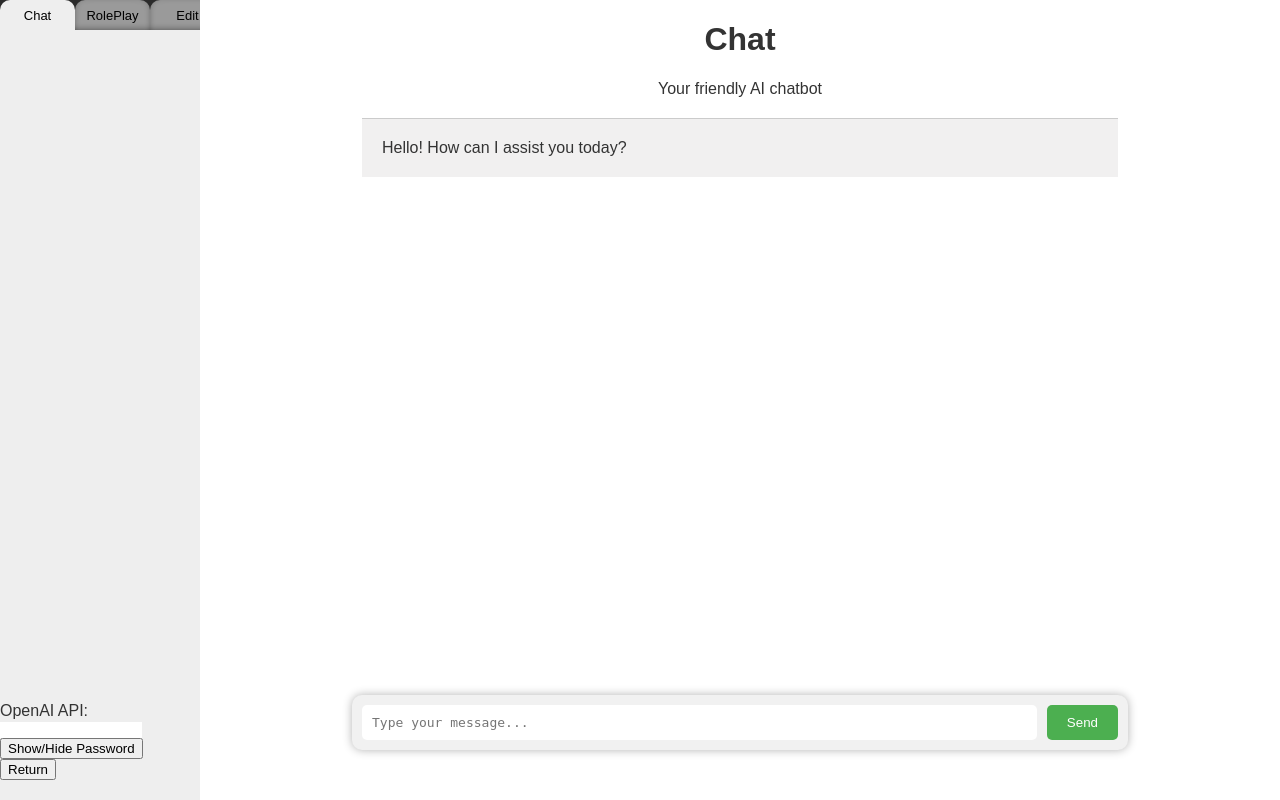
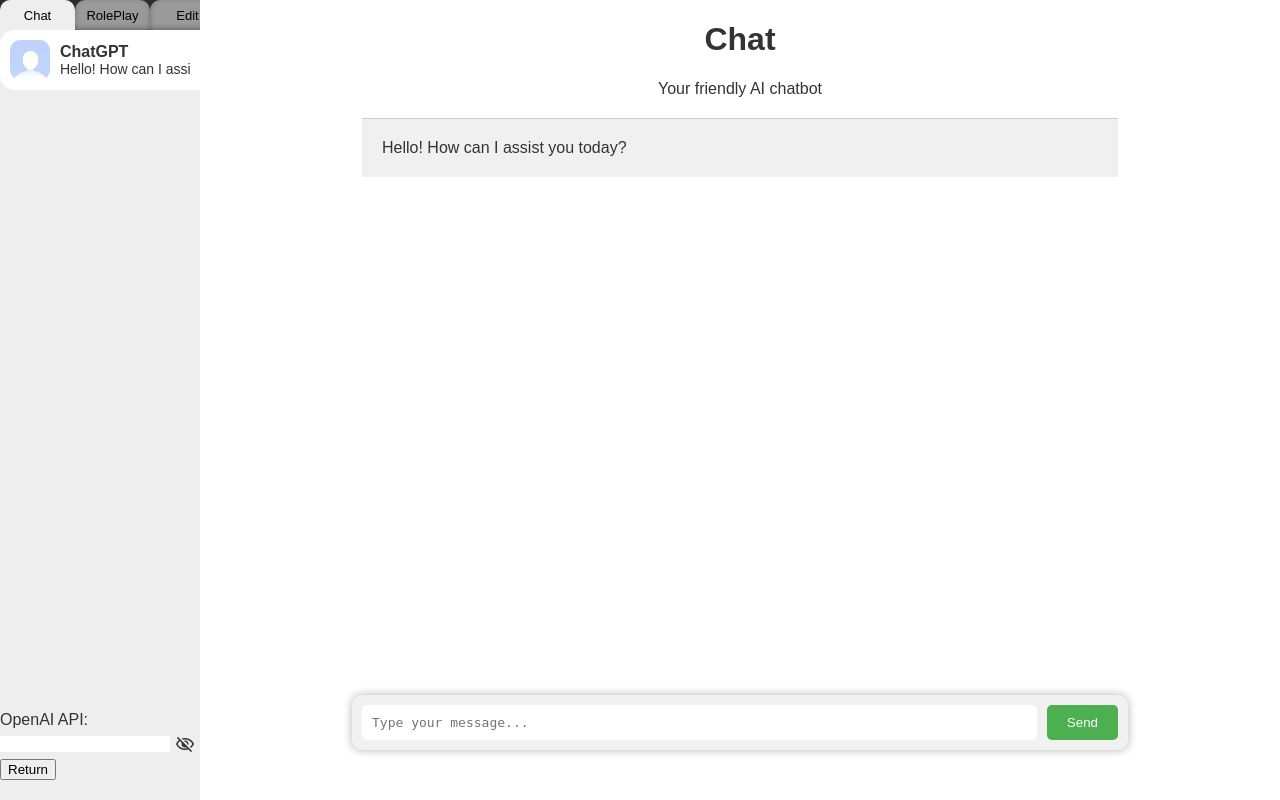
Before and after one commit to lilycyf/chatgpt-rpg, a Django app: page /chat/ in a window 1280 px wide. Run offline with Django 4.2, Linux system fonts and the light colour scheme.

Commit message:
refactored code and added ui
-added chat histories ui
-added api ui

```diff
--- a/chatchatchat/static/css/style.css
+++ b/chatchatchat/static/css/style.css
@@ -76,17 +77,73 @@ h3 {
   height: 16px;
   padding: 0px;
   border: 0px;
+  width: 100%;
+}
+
+.material-symbols-outlined#open-ai-api-toggle-btn {
+  font-size: 20px;
+  margin: 5px;
+  font-variation-settings: 'OPSZ' 20;
+  cursor: pointer;
+}
+
+.chat-history {
+  display: flex;
+  align-items: center;
+  height: 40px;
+  padding: 10px;
+  cursor: pointer;
+}
+
+.chat-history.active {
+  background-color: white;
+  border-top-left-radius: 15px;
+  border-bottom-left-radius: 15px;
+  cursor: default;
+}
+
+.chat-history-headshot {
+  height: 100%;
+}
+
+.chat-history-headshot img {
+  height: 100%;
+  object-fit: cover;
+  border-radius: 10px;
+}
+
+.chat-history-name {
+  flex-grow: 1;
+  max-height: 100%;
+  overflow: hidden;
+  white-space: nowrap;
+  text-overflow: ellipsis;
+  padding-left: 10px;
+}
+
+.chat-history-name h4 {
+
+  margin: 0;
+}
+
+.chat-history-name p {
+  margin: 0;
+  font-size: 14px;
 }
 
 /* chat */
 
-.chatbot-container {
+.chatbot-container,
+.roleplay-container,
+.edit-container {
   position: relative;
   height: 100%;
   margin-left: 200px;
 }
 
-.chatbot {
+.chatbot,
+.edit,
+.roleplay {
   height: 100%;
   width: 100%;
   display: flex;
--- a/chatchatchat/static/js/script.js
+++ b/chatchatchat/static/js/script.js
@@ -8,110 +8,78 @@ function getIsWaitingForResponse() {
     return isWaitingForResponse;
 }
 
-// Get the guide bar buttons
-const chatButton = document.querySelector('.chat-button');
-const editButton = document.querySelector('.edit-button');
-const roleplayButton = document.querySelector('.roleplay-button');
+const homePage = 'chat';
 
-// Get the pages
-const chatPage = document.querySelector('#chat');
-const editPage = document.querySelector('#edit');
-const roleplayPage = document.querySelector('#roleplay');
+const buttonPagePairs = {};
+const sections = document.querySelectorAll('.container');
+
+for (let i = 0; i < sections.length; i++) {
+    const section = sections[i];
+    console.log(section)
+    buttonPagePairs[section.id] = {
+        page: section,
+        button: document.querySelector(`.${section.id}-button`),
+        history: document.querySelector(`.${section.id}-histories`)
+    };
+}
 
 // Get the current URL
 const url = window.location.href;
 
-if (url.endsWith("/edit/")) {
-    chatPage.style.display = 'none';
-    roleplayPage.style.display = 'none';
-    editPage.style.display = 'block';
-    chatButton.classList.remove('active');
-    roleplayButton.classList.remove('active');
-    editButton.classList.add('active');
-} else if (url.endsWith("/chat/")) {
-    chatPage.style.display = 'block';
-    editPage.style.display = 'none';
-    roleplayPage.style.display = 'none';
-    chatButton.classList.add('active');
-    editButton.classList.remove('active');
-    roleplayButton.classList.remove('active');
-} else if (url.endsWith("/roleplay/")) {
-    roleplayPage.style.display = 'block';
-    chatPage.style.display = 'none';
-    editPage.style.display = 'none';
-    roleplayButton.classList.add('active');
-    chatButton.classList.remove('active');
-    editButton.classList.remove('active');
+// Define function to set button and page as active
+function setActive(pair) {
+    pair.button.classList.add('active');
+    pair.page.style.display = 'block';
+    pair.history.style.display = 'block';
 }
 
+// Define function to set button and page as inactive
+function setInactive(pair) {
+    pair.button.classList.remove('active');
+    pair.page.style.display = 'none';
+    pair.history.style.display = 'none';
+}
+
+// Define function to update the page based on URL
+function updatePageFromUrl(url) {
+    const pageName = url.split('/').filter(Boolean).pop(); // get the last path of the URL
+
+    // Set all pairs inactive
+    Object.values(buttonPagePairs).forEach(pair => setInactive(pair));
+
+    // Set active pair based on the page name from URL
+    const activePair = buttonPagePairs[pageName] || buttonPagePairs[homePage];
+    setActive(activePair);
+}
+
+// Update page on initial load from URL
+updatePageFromUrl(url);
+
 // Add event listeners for the guide bar buttons
-chatButton.addEventListener('click', function () {
+Object.values(buttonPagePairs).forEach(pair => {
+    pair.button.addEventListener('click', function () {
         const xhr = new XMLHttpRequest();
         xhr.onreadystatechange = function () {
             if (xhr.readyState === 4 && xhr.status === 200) {
-            // Update the page content
-            // const chatbotContainer = document.querySelector('.chatbot-container');
-            // chatbotContainer.innerHTML = xhr.responseText;
+                const pageName = pair.button.dataset.page;
+                // Update the URL and add it to the browser history
+                // window.history.pushState({ page: pageName }, null, `/${pageName}/`);
 
-            // Update the URL
-            window.history.pushState({ page: 'chat' }, null, '/chat/');
-        }
-    };
-    xhr.open('GET', '/chat/');
-    xhr.send();
-    chatPage.style.display = 'block';
-    editPage.style.display = 'none';
-    roleplayPage.style.display = 'none';
-    chatButton.classList.add('active');
-    editButton.classList.remove('active');
-    roleplayButton.classList.remove('active');
-});
+                // Set all pairs inactive
+                Object.values(buttonPagePairs).forEach(pair => setInactive(pair));
 
-editButton.addEventListener('click', function () {
-    const xhr = new XMLHttpRequest();
-    xhr.onreadystatechange = function () {
-        if (xhr.readyState === 4 && xhr.status === 200) {
-            // Update the page content
-            // const chatbotContainer = document.querySelector('.chatbot-container');
-            // chatbotContainer.innerHTML = xhr.responseText;
-
-            // Update the URL
-            window.history.pushState({ page: 'edit' }, null, '/edit/');
+                // Set active pair based on the page name from URL
+                const activePair = buttonPagePairs[pageName];
+                setActive(activePair);
             }
         };
 
-    xhr.open('GET', '/edit/');
+        const pageName = pair.button.dataset.page
+        xhr.open('GET', `/${pageName}/`);
         xhr.send();
-    chatPage.style.display = 'none';
-    roleplayPage.style.display = 'none';
-    editPage.style.display = 'block';
-    chatButton.classList.remove('active');
-    roleplayButton.classList.remove('active');
-    editButton.classList.add('active');
+    });
 });
 
-roleplayButton.addEventListener('click', function () {
-    const xhr = new XMLHttpRequest();
-    xhr.onreadystatechange = function () {
-        if (xhr.readyState === 4 && xhr.status === 200) {
-            // Update the page content
-            // const chatbotContainer = document.querySelector('.chatbot-container');
-            // chatbotContainer.innerHTML = xhr.responseText;
-
-            // Update the URL
-            window.history.pushState({ page: 'roleplay' }, null, '/roleplay/');
-        }
-    };
-
-    xhr.open('GET', '/roleplay/');
-    xhr.send();
-    roleplayPage.style.display = 'block';
-    chatPage.style.display = 'none';
-    editPage.style.display = 'none';
-    roleplayButton.classList.add('active');
-    chatButton.classList.remove('active');
-    editButton.classList.remove('active');
-});
 
 function adjustTextareaHeight(element, reference) {
     element.style.height = 'auto';
@@ -190,8 +158,10 @@ const passwordInput = document.getElementById("password");
 toggleButton.addEventListener("click", function () {
     if (passwordInput.type === "password") {
         passwordInput.type = "text";
+        toggleButton.innerHTML = "visibility"
     } else {
         passwordInput.type = "password";
+        toggleButton.innerHTML = "visibility_off"
     }
 });
 
@@ -200,4 +170,12 @@ submitButton.addEventListener("click", function () {
     console.log("Password value: " + passwordValue);
 });
 
+function adjustLayout() {
+    if (window.innerWidth < 768) {
+        // Code to adjust layout for small screens
+    } else {
+        // Code
+    }
+}
+
 export { setIsWaitingForResponse, getIsWaitingForResponse, adjustTextareaHeight, addMessage };
--- a/chatchatchat/templates/index.html
+++ b/chatchatchat/templates/index.html
@@ -4,6 +4,8 @@
 <head>
     <title>ChatGPT Web Interface</title>
     {% load static %}
+    <meta name="viewport" content="width=device-width, initial-scale=1.0">
+    <link href="https://fonts.googleapis.com/css2?family=Material+Symbols+Outlined:wght@100" rel="stylesheet" />
     <link rel="stylesheet" type="text/css" href="{% static 'css/style.css' %}">
 </head>
 
@@ -17,14 +19,60 @@
             <button class="guide-bar-button button" data-page="test">Test</button>
             <button class="guide-bar-button button" data-page="test">Test</button>
         </div>
+        <div class="guide-bar-page-histories">
+            <div class="chat-histories" style="display: block;">
+                <div class="chat-history active">
+                    <div class="chat-history-headshot">
+                        <img src="{% static 'images/default-head.png' %}" alt="default-head">
+                    </div>
+                    <div class="chat-history-name">
+                        <h4>ChatGPT</h4>
+                        <p>Hello! How can I assist you today?</p>
+                    </div>
+                </div>
+            </div>
+            <div class="edit-histories" style="display: none;">
+                <div class="chat-history active">
+                    <div class="chat-history-headshot">
+                        <img src="{% static 'images/default-head.png' %}" alt="default-head">
+                    </div>
+                    <div class="chat-history-name">
+                        <h4>ChatGPT</h4>
+                        <p>Hello! How can I assist you today?</p>
+                    </div>
+                </div>
+            </div>
+            <div class="roleplay-histories" style="display: none;">
+                <div class="chat-history active">
+                    <div class="chat-history-headshot">
+                        <img src="{% static 'images/default-head.png' %}" alt="default-head">
+                    </div>
+                    <div class="chat-history-name">
+                        <h4>ChatGPT</h4>
+                        <p>Hello! How can I assist you today?</p>
+                    </div>
+                </div>
+                <div class="chat-history">
+                    <div class="chat-history-headshot">
+                        <img src="{% static 'images/default-head.png' %}" alt="default-head">
+                    </div>
+                    <div class="chat-history-name">
+                        <h4>Moss</h4>
+                        <p>您好！请问今天我可以如何协助您呢？</p>
+                    </div>
+                </div>
+            </div>
+        </div>
         <div class="apis">
             <label for="password">OpenAI API:</label>
-            <input class="api-input" type="password" id="password" name="password">
-            <button id="open-ai-api-toggle-btn">Show/Hide Password</button>
+            <div style="display: flex; align-items: center;">
+                <input class="api-input" type="password" id="password" name="password">
+                <span id="open-ai-api-toggle-btn" class="material-symbols-outlined">visibility_off</span>
+            </div>
             <button id="open-ai-api-submit-btn">Return</button>
         </div>
     </div>
-    <div id="chat" class="chatbot-container" style="display: block;">
+    <div id="chat" class="chatbot-container container" style="display: block;">
         <div class="chatbot">
             <div class="chatbot-header">
                 <h1>Chat</h1>
@@ -42,7 +90,7 @@
             </div>
         </div>
     </div>
-    <div id="roleplay" class="roleplay-container" style="display: none;">
+    <div id="roleplay" class="roleplay-container container" style="display: none;">
         <div class="roleplay">
             <div class="roleplay-header">
                 <h1>RolePlay</h1>
@@ -629,7 +677,7 @@
             </div>
         </div>
     </div>
-    <div id="edit" class="edit-container" style="display: none;">
+    <div id="edit" class="edit-container container" style="display: none;">
         <div class="edit">
             <div class="edit-header">
                 <h1>Edit</h1>
@@ -648,6 +696,9 @@
             </div>
         </div>
     </div>
+    <!-- <footer>
+        <p>&copy; 2023 My Website. All rights reserved.</p>
+    </footer> -->
     <script type="module" src="{% static 'js/script.js' %}"></script>
     <script type="module" src="{% static 'js/chat.js' %}"></script>
     <script type="module" src="{% static 'js/edit.js' %}"></script>
```
Also changed, not shown: other parts of chatchatchat/static/css/style.css (+27 -74 lines), chatchatchat/static/images/default-head.png (added). Lines whose indentation alone changed are shown as unchanged.
